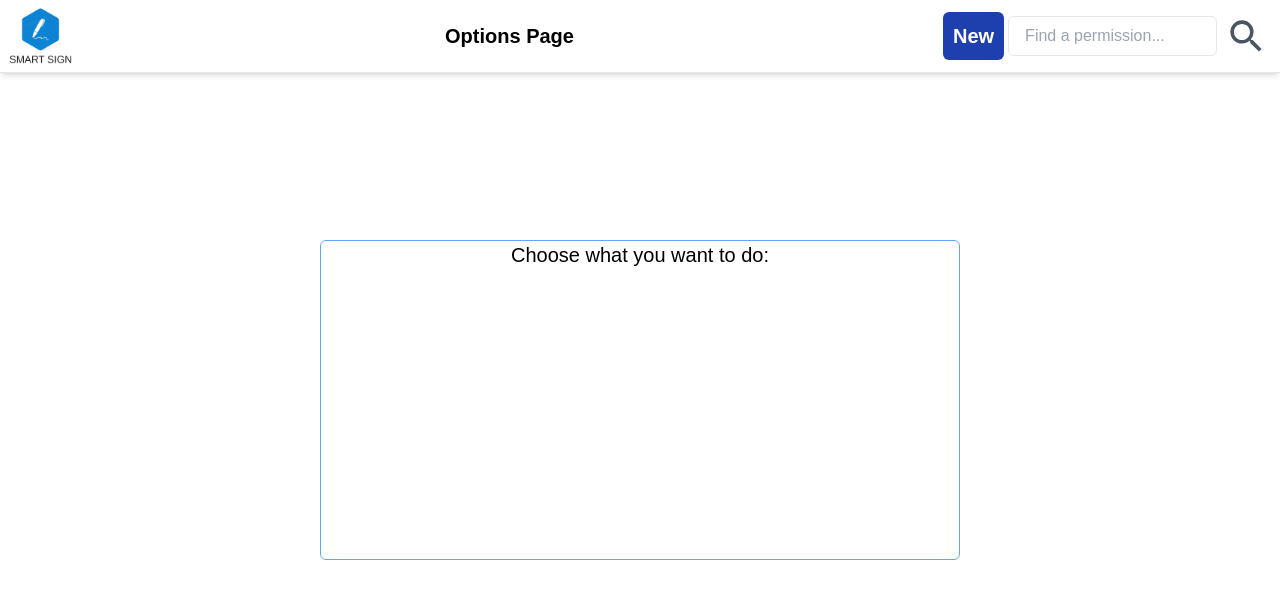
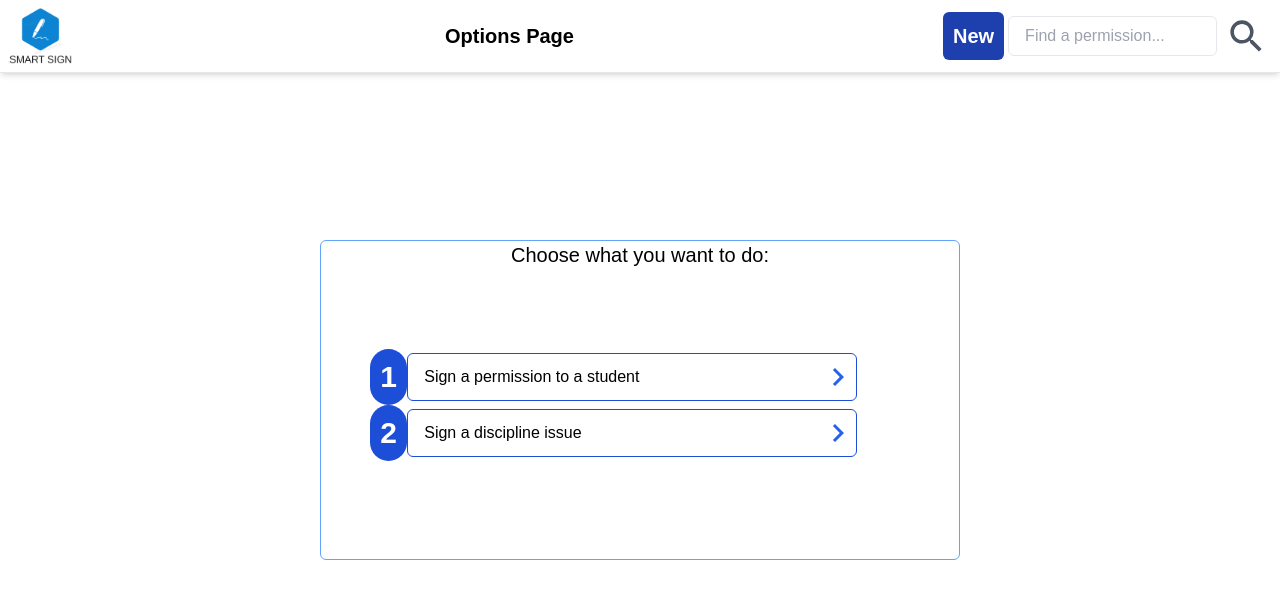
Before and after one commit to Hallcoder/smart_sign, a React (Vite) app: page /options in a window 1280 px wide. Shown: the top 598 px of the page. Built offline with nearby package versions, Linux system fonts and the light colour scheme.

Commit message:
options,notfoind, and option common component

```diff
--- /dev/null
+++ b/src/components/common/option.jsx
@@ -0,0 +1,19 @@
+import React from 'react';
+import {MdNavigateNext} from 'react-icons/md';
+import { Navigate, useNavigate } from 'react-router-dom';
+function Option({number,content,redirectPage}) {
+    const navigate = useNavigate();
+    return (
+        <div onClick={() => navigate(`/${redirectPage}`)} className='flex w-10/12 cursor-pointer'>
+            <div className='rounded-full text-3xl h-14 w-1/12 flex justify-center items-center text-center bg-blue-700 m-auto text-white font-bold'>
+              {number}
+            </div>
+            <div className='flex border m-auto  hover:bg-blue-100  h-12 rounded-md m-2 indent-4 justify-between items-center w-full border-blue-700'>
+                <p>{content}</p>
+                <MdNavigateNext className='text-4xl text-blue-600' />
+            </div>
+        </div>
+     );
+}
+
+export default Option;
--- a/src/main.jsx
+++ b/src/main.jsx
@@ -5,6 +5,7 @@ import './index.css'
 import {BrowserRouter as Router, Route, Routes } from 'react-router-dom';
 import Login from './pages/login';
 import Options from './pages/options';
+import NotFound from './pages/NotFound';
 
 ReactDOM.createRoot(document.getElementById('root')).render(
   <React.StrictMode>
@@ -13,6 +14,7 @@ ReactDOM.createRoot(document.getElementById('root')).render(
         <Route path='/login'  element={<Login />}></Route>
         <Route path='/options' element={<Options />}></Route>
         <Route path='/' element={<App />} />
+        <Route path='*' element={<NotFound/>}></Route>
       </Routes>
     </Router>
   </React.StrictMode>
--- /dev/null
+++ b/src/pages/NotFound.jsx
@@ -0,0 +1,10 @@
+import React from 'react';
+function NotFound() {
+    return (
+        <div>
+            404 not found
+        </div>
+     );
+}
+
+export default NotFound;
--- a/src/pages/options.jsx
+++ b/src/pages/options.jsx
@@ -6,12 +6,17 @@ import TimelineConnector from '@mui/lab/TimelineConnector';
 import TimelineContent from '@mui/lab/TimelineContent';
 import TimelineDot from '@mui/lab/TimelineDot';
 import NavBar from '../components/Navbar';
+import Option from '../components/common/option';
 function Options() {
     return (
         <div>
             <NavBar title={'Options Page'}/>
             <div className='w-6/12 border border-blue-400 mt-60 h-[40vh] rounded-md m-auto'>
                 <h1 className='m-auto text-xl text-center'>Choose what you want to do:</h1>
+                <div className="flex flex-col mt-20 items-center w-11/12">
+                    <Option content={'Sign a permission to a student'} number={'1'} redirectPage={'permission'}/>
+                    <Option content={'Sign a discipline issue'} number={'2'} redirectPage={'disciplineIssue'}/>
+                </div>
             </div>
         </div>
      );
```
